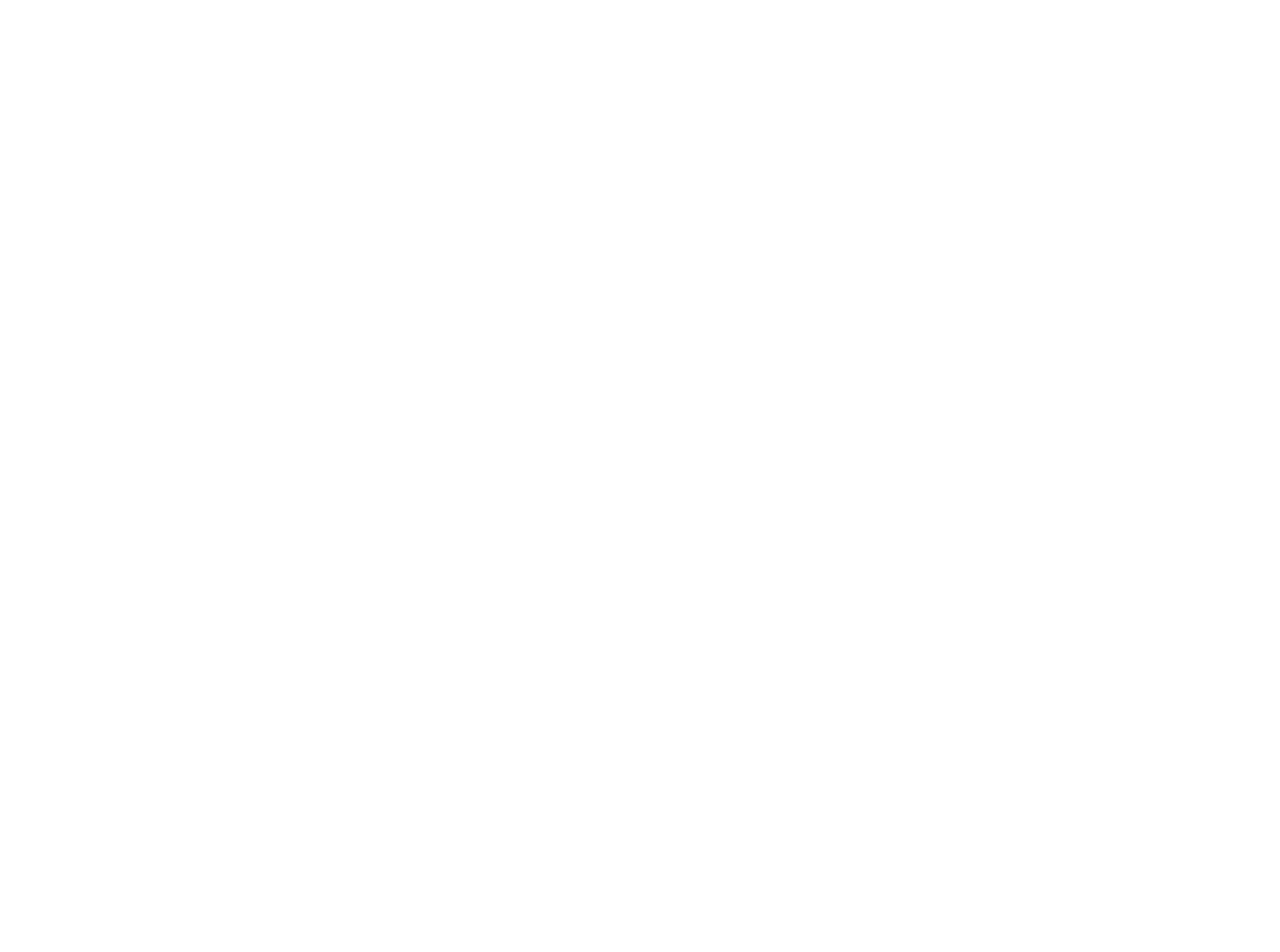
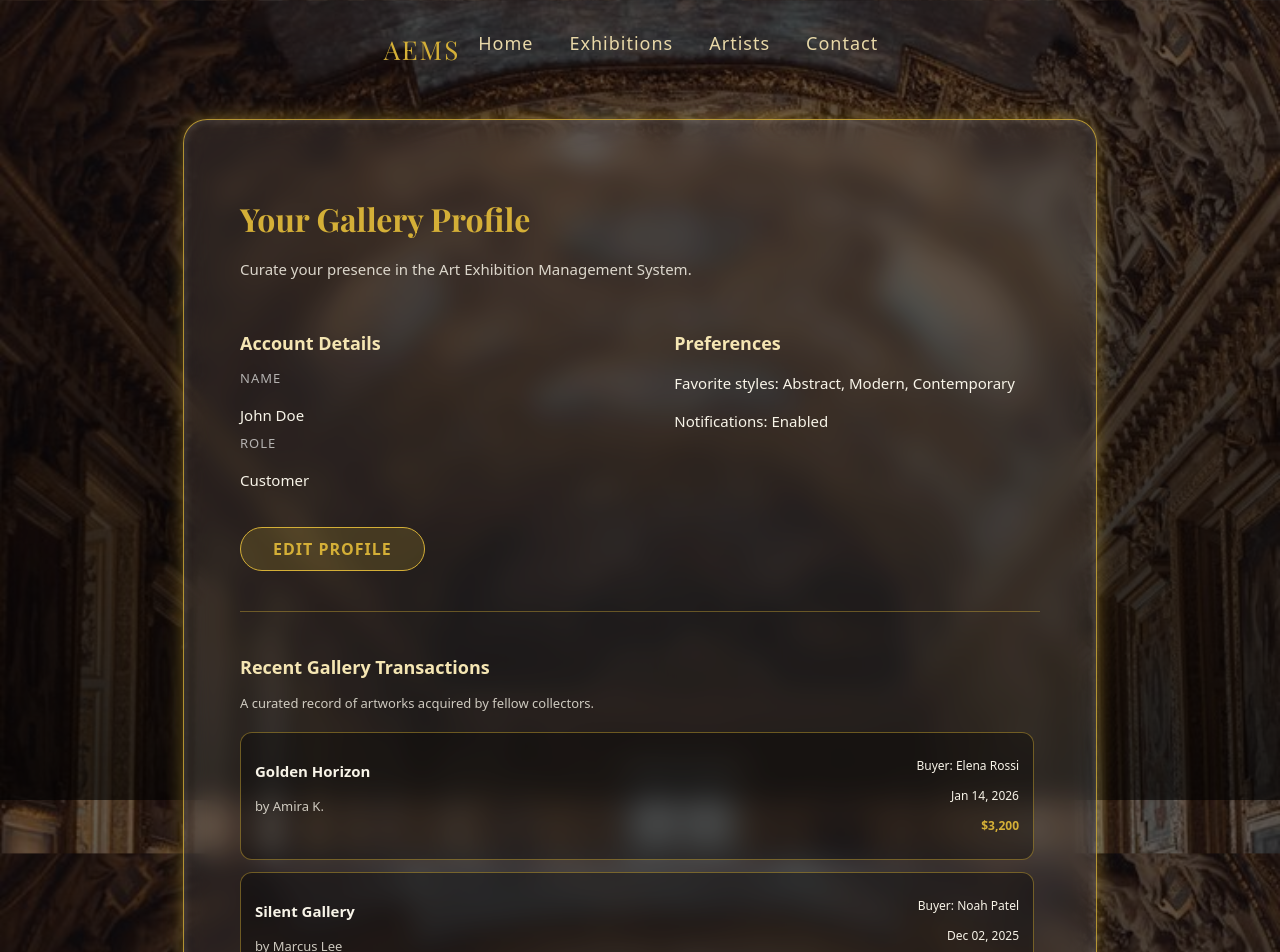
Before and after one commit to bdaza3/Art-Exhibit-Management-System, a React (Vite) app in the folder Project/AEMS/frontend/aems-frontend/: page /profile in a window 1280 px wide. Before the commit this address had no page. Shown: the top 952 px of the page. Before the commit the page ends 800 px from the top, so only its background shows below. Built offline with nearby package versions, Linux system fonts and the light colour scheme; sample sign-in values are in the browser's storage.

Commit message:
profile page added

```diff
--- a/Project/AEMS/frontend/aems-frontend/src/App.tsx
+++ b/Project/AEMS/frontend/aems-frontend/src/App.tsx
@@ -9,7 +9,7 @@
 import CustomerDashboard from "./pages/CustomerDashboard"
 import AdminDashboard from "./pages/AdminDashboard"
 import ProtectedRoute from "./components/ProtectedRoute"
-
+import ProfilePage from "./pages/ProfilePage"
 
 function App() {
 
@@ -108,6 +108,15 @@
         }
       />
 
+      <Route
+        path='/profile'
+        element={
+          <ProtectedRoute>
+            <ProfilePage />
+          </ProtectedRoute>
+        }
+      />
+
     </Routes>
   )
 }
--- a/Project/AEMS/frontend/aems-frontend/src/components/SideBar.tsx
+++ b/Project/AEMS/frontend/aems-frontend/src/components/SideBar.tsx
@@ -1,4 +1,5 @@
 import { useState } from "react"
+import { Link } from "react-router-dom"
 import "./SideBar.css"
 
 export default function SideBar() {
@@ -21,7 +22,7 @@
         </li>
 
         <li>
-          👤 {open && <span>Profile</span>}
+          👤 {open && <Link to="/profile"><span>Profile</span></Link>}
         </li>
 
         <li>
--- /dev/null
+++ b/Project/AEMS/frontend/aems-frontend/src/pages/ProfilePage.css
@@ -0,0 +1,142 @@
+.profile-bg {
+  min-height: 100vh;
+  width: 100%;
+  background:
+    linear-gradient(rgba(0,0,0,0.6), rgba(0,0,0,0.85)),
+    url("../assets/background_image.jpg");
+  background-size: cover;
+  background-position: center;
+  background-attachment: fixed;
+  display: flex;
+  flex-direction: column;
+  align-items: center;
+  padding-bottom: 40px;
+}
+
+.profile-card {
+  width: 800px;
+  padding: 48px 56px 40px;
+  border-radius: 24px;
+  background: rgba(255, 255, 255, 0.08);
+  backdrop-filter: blur(14px);
+  border: 1.5px solid rgba(212,175,55,0.8);
+  box-shadow:
+    0 0 18px rgba(212,175,55,0.45),
+    inset 0 0 10px rgba(255,255,255,0.16);
+  color: #f8f4e8;
+  margin-top: 20px;
+}
+
+.profile-title {
+  font-family: "Playfair Display", serif;
+  font-size: 32px;
+  color: #d4af37;
+  margin-bottom: 8px;
+}
+
+.profile-subtitle {
+  font-size: 15px;
+  opacity: 0.85;
+  margin-bottom: 32px;
+}
+
+.profile-grid {
+  display: grid;
+  grid-template-columns: 1.1fr 1fr;
+  gap: 32px;
+  margin-bottom: 32px;
+}
+
+.profile-section h3 {
+  font-size: 18px;
+  margin-bottom: 12px;
+  color: #f5e6b3;
+}
+
+.profile-label {
+  margin-top: 8px;
+  font-size: 13px;
+  text-transform: uppercase;
+  letter-spacing: 1px;
+  color: rgba(255,255,255,0.65);
+}
+
+.profile-value {
+  font-size: 15px;
+  margin-bottom: 4px;
+}
+
+.profile-btn {
+  padding: 10px 32px;
+  border-radius: 999px;
+  border: 1px solid #d4af37;
+  background: rgba(212,175,55,0.18);
+  color: #d4af37;
+  font-weight: 600;
+  letter-spacing: 1px;
+  text-transform: uppercase;
+  cursor: pointer;
+  transition: 0.3s ease;
+}
+
+.profile-btn:hover {
+  background: #d4af37;
+  color: #151515;
+}
+
+.transactions-section {
+  margin-top: 40px;
+  border-top: 1px solid rgba(212,175,55,0.4);
+  padding-top: 24px;
+}
+
+.transactions-title {
+  font-size: 18px;
+  color: #f5e6b3;
+  margin-bottom: 4px;
+}
+
+.transactions-subtitle {
+  font-size: 13px;
+  opacity: 0.8;
+  margin-bottom: 18px;
+}
+
+.transactions-list {
+  display: flex;
+  flex-direction: column;
+  gap: 12px;
+  max-height: 260px;
+  overflow-y: auto;
+  padding-right: 6px;
+}
+
+.transaction-item {
+  padding: 12px 14px;
+  border-radius: 12px;
+  background: rgba(0,0,0,0.35);
+  border: 1px solid rgba(212,175,55,0.45);
+  display: flex;
+  justify-content: space-between;
+  gap: 16px;
+}
+
+.transaction-artwork {
+  font-size: 15px;
+  font-weight: 600;
+}
+
+.transaction-artist {
+  font-size: 13px;
+  opacity: 0.8;
+}
+
+.transaction-meta {
+  text-align: right;
+  font-size: 12px;
+}
+
+.transaction-price {
+  color: #d4af37;
+  font-weight: 600;
+}
--- /dev/null
+++ b/Project/AEMS/frontend/aems-frontend/src/pages/ProfilePage.tsx
@@ -0,0 +1,98 @@
+import "./ProfilePage.css";
+import { Link } from "react-router-dom";
+
+const mockTransactions = [
+	{
+		id: 1,
+		artwork: "Golden Horizon",
+		artist: "Amira K.",
+		buyer: "Elena Rossi",
+		date: "Jan 14, 2026",
+		price: "$3,200",
+	},
+	{
+		id: 2,
+		artwork: "Silent Gallery",
+		artist: "Marcus Lee",
+		buyer: "Noah Patel",
+		date: "Dec 02, 2025",
+		price: "$1,850",
+	},
+	{
+		id: 3,
+		artwork: "Velvet Night",
+		artist: "Sofia Marin",
+		buyer: "Aya Tanaka",
+		date: "Nov 19, 2025",
+		price: "$4,600",
+	},
+];
+
+export default function ProfilePage() {
+	return (
+		<div className="profile-bg">
+			<nav className="nav">
+				<div className="logo">AEMS</div>
+				<div className="nav-links">
+					<Link to="/customer">Home</Link>
+					<a>Exhibitions</a>
+					<a>Artists</a>
+					<a>Contact</a>
+				</div>
+			</nav>
+
+			<div className="profile-card">
+				<h2 className="profile-title">Your Gallery Profile</h2>
+				<p className="profile-subtitle">
+					Curate your presence in the Art Exhibition Management System.
+				</p>
+
+				<div className="profile-grid">
+					<div className="profile-section">
+						<h3>Account Details</h3>
+						<p className="profile-label">Name</p>
+						<p className="profile-value">John Doe</p>
+
+						<p className="profile-label">Role</p>
+						<p className="profile-value">Customer</p>
+					</div>
+
+					<div className="profile-section">
+						<h3>Preferences</h3>
+						<p className="profile-value">
+							Favorite styles: Abstract, Modern, Contemporary
+						</p>
+						<p className="profile-value">
+							Notifications: Enabled
+						</p>
+					</div>
+				</div>
+
+				<button className="profile-btn">Edit Profile</button>
+
+				<div className="transactions-section">
+					<h3 className="transactions-title">Recent Gallery Transactions</h3>
+					<p className="transactions-subtitle">
+						A curated record of artworks acquired by fellow collectors.
+					</p>
+
+					<div className="transactions-list">
+						{mockTransactions.map((tx) => (
+							<div key={tx.id} className="transaction-item">
+								<div className="transaction-main">
+									<p className="transaction-artwork">{tx.artwork}</p>
+									<p className="transaction-artist">by {tx.artist}</p>
+								</div>
+								<div className="transaction-meta">
+									<p className="transaction-buyer">Buyer: {tx.buyer}</p>
+									<p className="transaction-date">{tx.date}</p>
+									<p className="transaction-price">{tx.price}</p>
+								</div>
+							</div>
+						))}
+					</div>
+				</div>
+			</div>
+		</div>
+	);
+}
```
